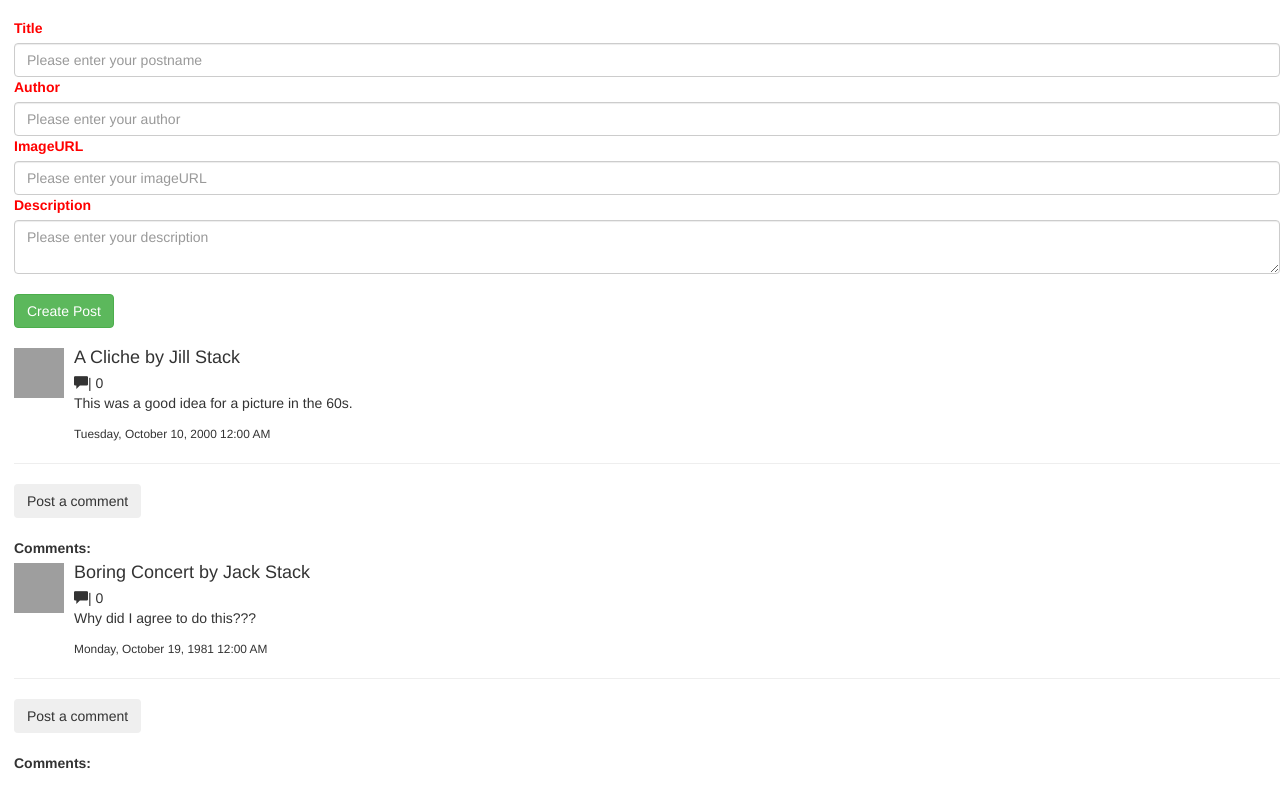
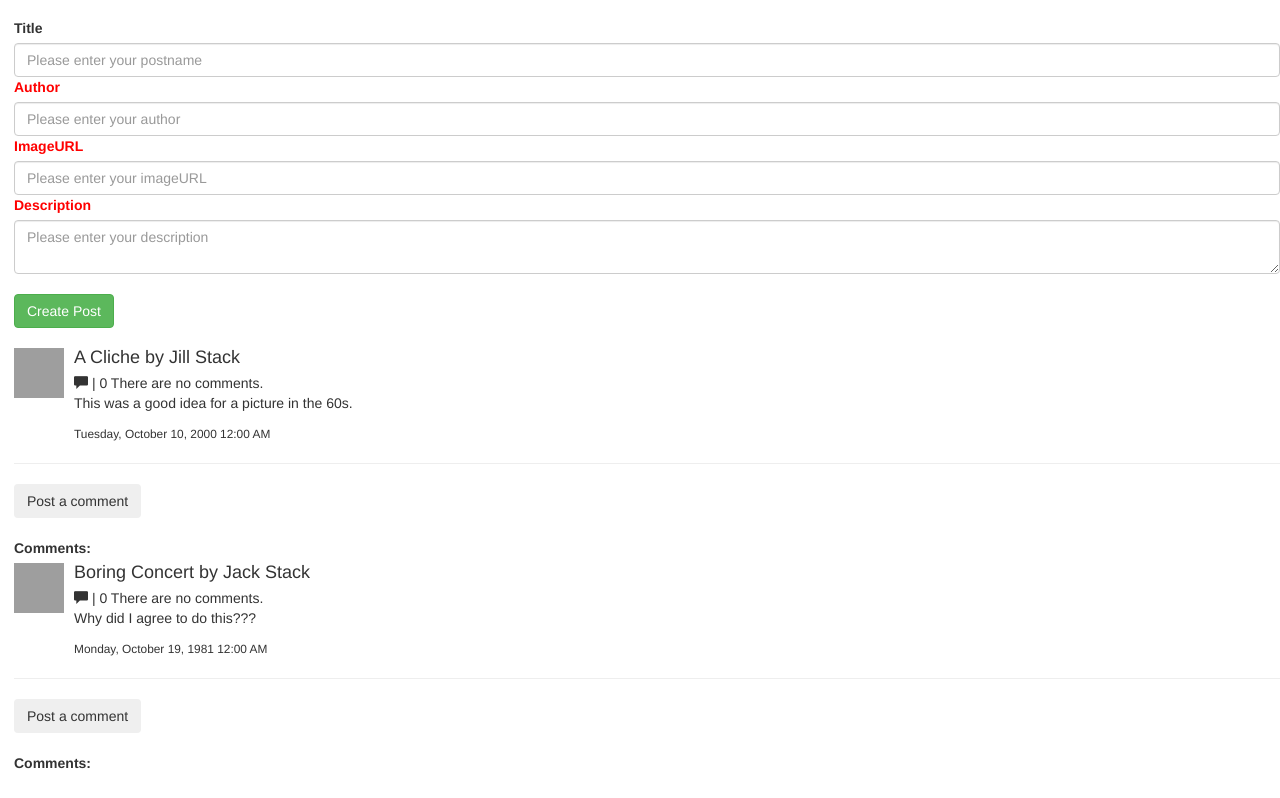
Before and after one commit to Omegamark/redditClone, a website: page index.html in a window 1280 px wide. Shown: the part 82-880 px from the top of the page. Drawn offline with nearby package versions, Linux system fonts and the light colour scheme; some packages are replaced by stand-ins of ours; grey boxes are pictures that could not be loaded.

Commit message:
ngPluralize successfully implemented

```diff
--- a/form.html
+++ b/form.html
@@ -4,7 +4,7 @@
       ng-submit="$ctrl.createPost()">
 
 
-        <label ng-class="{wrong: redditClone.title.$invalid}">Title</label>
+        <label ng-class="{wrong: redditClone.title.$invalid && redditClone.title.$touched}">Title</label>
         <input id="title" type="text" name="title" class="form-control" placeholder="Please enter your postname"
           ng-model="$ctrl.post.title"
           ng-minlength="5"
@@ -84,7 +84,10 @@
             </a>
           </div>
           <div class="media-body">
-            <h4 class="media-heading">{{post.title}} by {{post.author}}</h4><span class="glyphicon glyphicon-comment"></span><span>| {{post.comments.length}}</span>
+            <h4 class="media-heading">{{post.title}} by {{post.author}}</h4><span class="glyphicon glyphicon-comment"></span><span> | </span><span>{{post.comments.length}}</span><ng-pluralize count="post.comments.length" when="{'0': ' There are no comments.',
+                                                                                                                                                                                                                                                    '1': ' There is one comment.',
+                                                                                                                                                                                                                                                    'other': ' There are {{post.comments.length}} comments'}">
+                                                                                                                                                                                  </ng-pluralize>
             <p>{{post.description}}</p>
             <small>{{post.date}}</small>
           </div>
```
